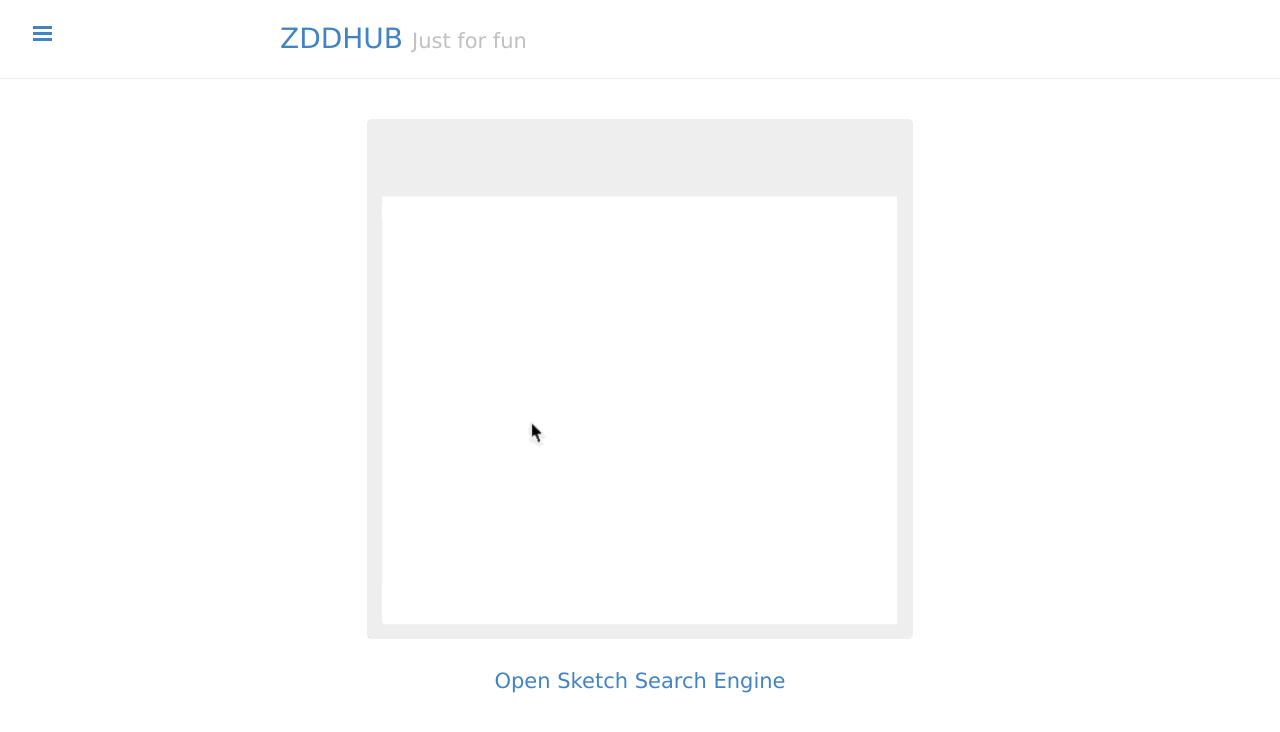
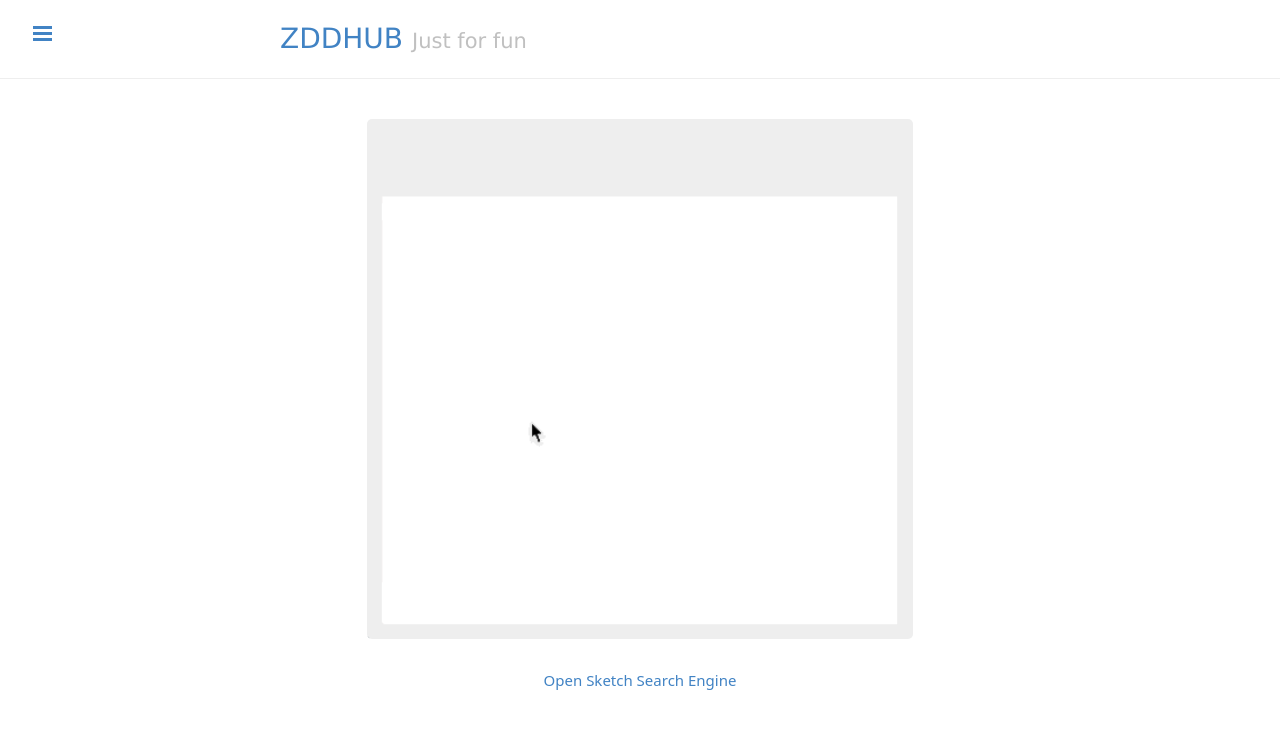
Before and after one commit to zddhub/zddhub.github.io, a Jekyll site: the page built from index.html, in a window 1280 px wide. Shown: the top 732 px of the page. Built offline with Jekyll 4.4.1, drawn with Linux system fonts in a browser that asks for light colours; Markdown is read by kramdown in place of the engine named in the settings.

Commit message:
Adjuct blockquote padding

```diff
--- a/index.html
+++ b/index.html
@@ -6,7 +6,7 @@
 
 <img src="sr.gif">
 
-<h3><a href="http://sr.opensse.com">Open Sketch Search Engine</a></h3>
+<p><a href="http://sr.opensse.com">Open Sketch Search Engine</a></p>
 <br>
 
 </div>
--- a/public/css/typo.css
+++ b/public/css/typo.css
@@ -61,6 +61,7 @@
 /*  font-weight: 400;*/
 /*  border-left: 1px solid #1abc9c;*/
   padding-left: 1em;
+  padding-right: 0.5em;
   margin: 1em 0em 1em 0em;
 }
 
```
